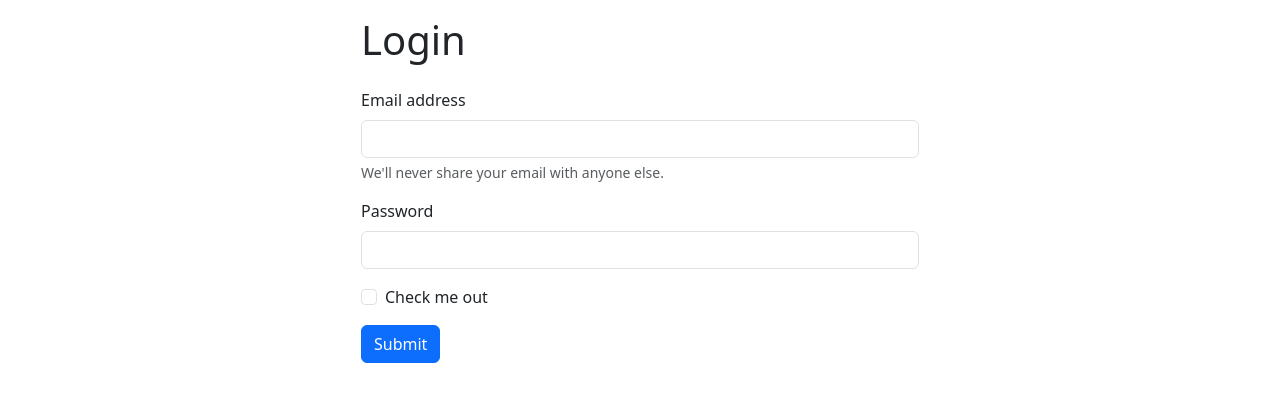
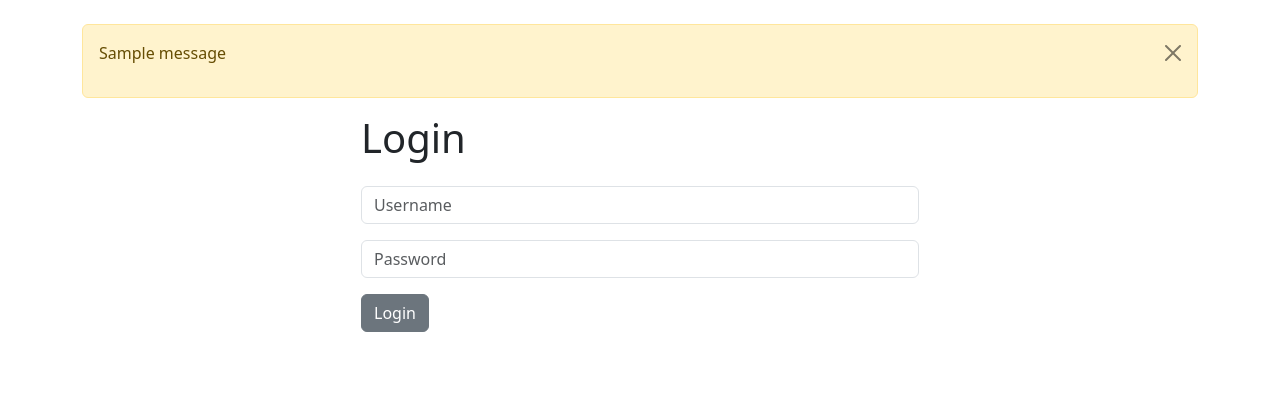
Before and after one commit to erickvivas415/CRMDjango, a Django app: template dcrm/website/templates/home.html in a window 1280 px wide. Shown: the part 56-458 px from the top of the page. Run offline with Django 3.2, Linux system fonts and the light colour scheme; the template is opened without the code that fills it, so the values that code supplies are empty; tables that the repository leaves empty hold one stand-in row (values such as "Sample post"); one stand-in notice (Sample message) is shown.

Commit message:
Login function with alerts

```diff
--- a/dcrm/website/templates/base.html
+++ b/dcrm/website/templates/base.html
@@ -9,6 +9,14 @@
   <body>
     {% include 'navbar.html' %}
     <div class="container">
+      {% if messages %}
+        {% for message in messages %}
+          <div class="alert alert-warning alert-dismissible fade show mt-4" role="alert">
+            <p>{{ message }}</p>
+            <button type="button" class="btn-close" data-bs-dismiss="alert" aria-label="Close"></button>
+          </div>
+        {% endfor %}
+      {% endif %}
       {% block content %}
       {% endblock %}
     </div>
--- a/dcrm/website/templates/home.html
+++ b/dcrm/website/templates/home.html
@@ -1,6 +1,13 @@
 {% extends 'base.html' %}
 
 {% block content %}
+
+{% if user.is_authenticated %}
+
+<h1>Hello!!!</h1>
+
+{% else %}
+
 
 <div class="col-md-6 offset-md-3 mt-3">
     <h1>Login</h1>
@@ -10,23 +17,18 @@
 
         <form>
             <div class="mb-3">
-              <label for="exampleInputEmail1" class="form-label">Email address</label>
-              <input type="email" class="form-control" id="exampleInputEmail1" aria-describedby="emailHelp">
-              <div id="emailHelp" class="form-text">We'll never share your email with anyone else.</div>
+              <input type="text" class="form-control" aria-describedby="emailHelp" name="username", placeholder="Username" required>
             </div>
             <div class="mb-3">
-              <label for="exampleInputPassword1" class="form-label">Password</label>
-              <input type="password" class="form-control" id="exampleInputPassword1">
+              <input type="password" class="form-control" name="password", placeholder="Password" required>
             </div>
-            <div class="mb-3 form-check">
-              <input type="checkbox" class="form-check-input" id="exampleCheck1">
-              <label class="form-check-label" for="exampleCheck1">Check me out</label>
-            </div>
-            <button type="submit" class="btn btn-primary">Submit</button>
+            <button type="submit" class="btn btn-secondary">Login</button>
           </form>
     </form>
 
 </div>
 
+{% endif %}
+
 
 {% endblock %}
--- a/dcrm/website/urls.py
+++ b/dcrm/website/urls.py
@@ -3,7 +3,7 @@ from . import views
 
 urlpatterns = [
     path('', views.home, name='home'),
-    path('login/', views.login_user, name='login'),
+    #path('login/', views.login_user, name='login'),
     path('logout/', views.logout_user, name='logout'),
 
 ]
```
Also changed, not shown: dcrm/website/views.py (+16 -4 lines).
